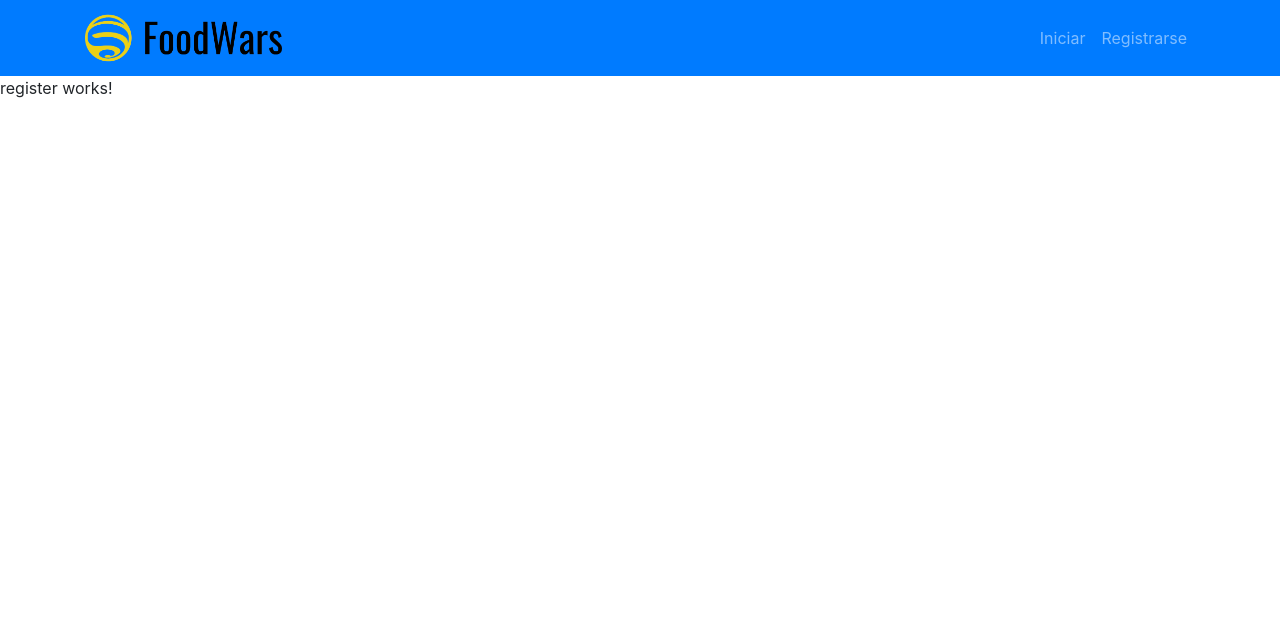
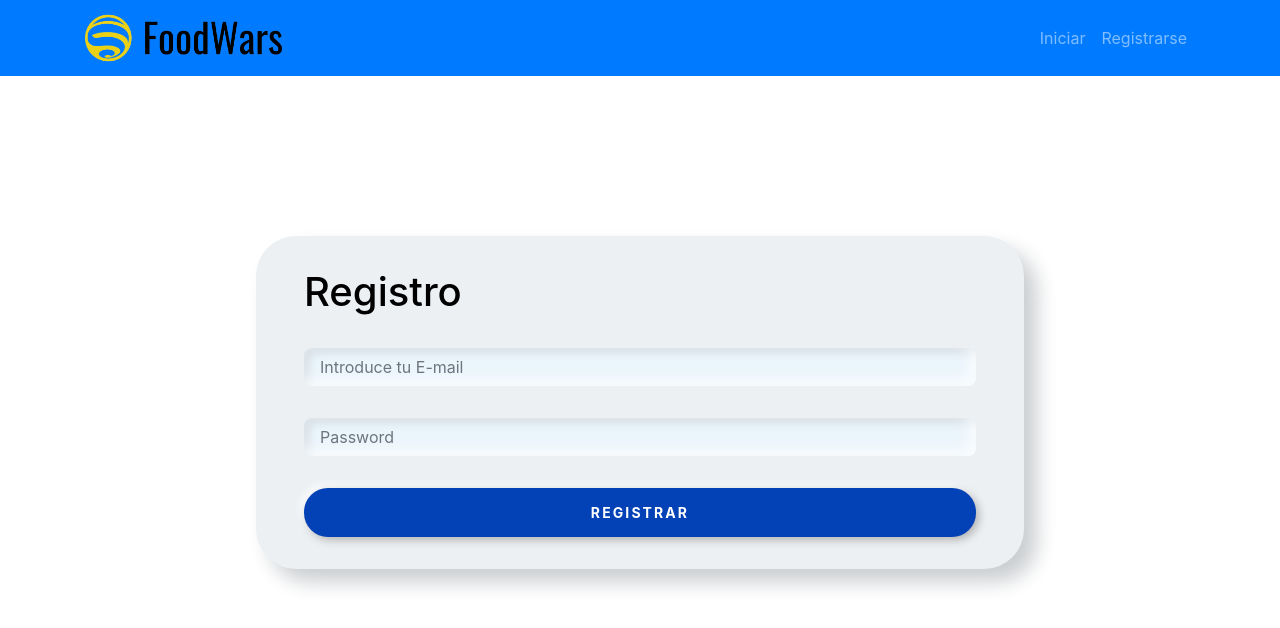
Before and after one commit to TP01AB/Comida_front, an Angular app: page /registrarse in a window 1280 px wide. Shown: the top 628 px of the page. Built offline with nearby package versions, Linux system fonts and the light colour scheme.

Commit message:
Sprint 1

```diff
--- a/angular.json
+++ b/angular.json
@@ -35,8 +35,9 @@
                             "./node_modules/bootstrap/dist/css/bootstrap.min.css"
                         ],
                         "scripts": [
-                            "./node_modules/bootstrap/dist/js/bootstrap.bundle.min.js",
-                            "./node_modules/jquery/dist/jquery.slim.min.js"
+                            "./node_modules/jquery/dist/jquery.min.js",
+                            "./node_modules/bootstrap/dist/js/bootstrap.bundle.min.js"
+
                         ]
                     },
                     "configurations": {
--- a/package.json
+++ b/package.json
@@ -32,6 +32,7 @@
     "@angular/cli": "~11.2.11",
     "@angular/compiler-cli": "~11.2.12",
     "@types/jasmine": "~3.6.0",
+    "@types/lodash": "^4.14.169",
     "@types/node": "^12.11.1",
     "codelyzer": "^6.0.0",
     "jasmine-core": "~3.6.0",
--- a/src/app/pages/login/login.component.html
+++ b/src/app/pages/login/login.component.html
@@ -1 +1,18 @@
-<p>login works!</p>
+<div class="login">
+    <form [formGroup]="FormLogin" (ngSubmit)="onSubmit()" class="custom-form" method="post">
+        <h1>Login</h1>
+        <input type="email" id="email" name="email" placeholder="Introduce tu E-mail" required="required" formControlName="email" class="form-control" />
+        <div *ngIf="submitted && form.email.errors">
+            <div>El correo: </div>
+            <div *ngIf="form.email.errors.required">No puede estar vacío</div>
+            <div *ngIf="form.email.errors.pattern">Dirección de correo no valida</div>
+        </div>
+        <input type="password" name="password" id="password" placeholder="Password" required="required" formControlName="password" class="form-control" />
+        <div *ngIf="submitted && form.password.errors">
+            <div>La contraseña: </div>
+            <div *ngIf="form.password.errors.required">No puede estar vacío</div>
+            <div *ngIf="form.password.errors?.min">Longuitud mínima 8 caracteres</div>
+        </div>
+        <button type="submit">Iniciar</button>
+    </form>
+</div>
--- a/src/app/pages/login/login.component.scss
+++ b/src/app/pages/login/login.component.scss
@@ -0,0 +1,55 @@
+* {
+    box-sizing: border-box;
+}
+
+html,
+body {
+    background: #ecf0f3;
+}
+
+h1 {
+    margin: 0;
+    padding: 0;
+}
+
+.custom-form {
+    min-width: 300px;
+    max-width: 60%;
+    margin: 0px auto;
+    background: rgba(255, 255, 255, 0.15);
+    padding: 2rem 3rem;
+    margin: auto;
+    border-radius: 2.5rem;
+    background-color: #ecf0f3;
+    box-shadow: 13px 13px 20px #cbced1, -13px -13px 20px #ffffff;
+    color: black;
+    margin-top: 10rem;
+}
+
+.custom-form input {
+    display: block;
+    margin: 2rem 0;
+    width: 100%;
+    border-radius: 0.5rem;
+    padding: 1rem;
+    border: none;
+    box-shadow: inset -5px -5px 15px rgba(255, 255, 255, 0.8), inset 5px 5px 10px rgba(0, 0, 0, 0.1);
+    border: 0 none;
+    background: #ebf5fc;
+}
+
+.custom-form button {
+    text-transform: uppercase;
+    letter-spacing: 0.15em;
+    border: none;
+    font-size: 0.875rem;
+    color: #ffffff;
+    font-weight: bold;
+    background-color: #bcd8c1;
+    width: 100%;
+    display: block;
+    padding: 0.875rem 1rem;
+    border-radius: 1.5rem;
+    box-shadow: 3px 3px 8px #b1b1b1, -3px -3px 8px #ffffff;
+    cursor: pointer;
+}
--- a/src/app/pages/login/login.component.ts
+++ b/src/app/pages/login/login.component.ts
@@ -1,4 +1,8 @@
 import { Component, OnInit } from '@angular/core';
+import { Router } from '@angular/router';
+import { LoginService } from 'src/app/services/login.service';
+import { FormBuilder, FormGroup, Validators } from '@angular/forms';
+import { HttpErrorResponse } from '@angular/common/http';
 
 @Component({
   selector: 'app-login',
@@ -6,10 +10,72 @@ import { Component, OnInit } from '@angular/core';
   styleUrls: ['./login.component.scss']
 })
 export class LoginComponent implements OnInit {
-
-  constructor() { }
+  FormLogin: FormGroup;
+  message: any;
+  submitted = false;
+  isEmail = /\S+@\S+\.\S+/;
+  user: any;
+  constructor(private loginService: LoginService, private router: Router, private formBuilder: FormBuilder) {
+    this.FormLogin = this.formBuilder.group({
+      email: ['', [Validators.required, Validators.pattern(this.isEmail)]],
+      password: ['', [Validators.required, Validators.min(8)]]
+    });
+    this.user = {
+      token: "",
+      user_id: "",
+      rol: "",
+      email: "",
+      nombre: "",
+      apellidos: "",
+      telefono: "",
+      direccion: ""
+    }
+    this.message = "";
+    if (this.loginService.isUserSigned()) { this.router.navigate(['/login']); } else { }
+  }
 
   ngOnInit(): void {
   }
+  onReset() {
+    this.submitted = false;
+    this.FormLogin.reset();
+  }
+  onSubmit() {
+    this.submitted = true;
+    let Data = this.FormLogin.value;
+    const email = Data.email;
+    const password = Data.password;
 
+    this.onReset();
+
+    this.loginService.login(email, password).subscribe(
+      (response: any) => {
+
+        this.user.token = response.message.access_token;
+        this.user.email = response.message.user.email;
+        this.user.rol = response.message.user.rol_id;
+        this.user.user_id = response.message.user.id;
+        this.user.nombre = response.message.user.name;
+        this.user.apellidos = response.message.user.lastname;
+        this.user.telefono = response.message.user.phone;
+        this.user.direccion = response.message.user.address;
+        if (this.user.rol === 1) { this.message = "Inicio correcto eres admin"; }
+        if (this.user.rol === 2) { this.message = "Inicio correcto eres restaurante"; }
+        if (this.user.rol === 3) { this.message = "Inicio correcto eres repartidor"; }
+        if (this.user.rol === 4) { this.message = "Inicio correcto eres cliente"; }
+
+        sessionStorage.setItem(LoginService.SESSION_STORAGE_KEY, JSON.stringify(this.user));
+        console.log(this.user);
+
+      },
+      (err: HttpErrorResponse) => {
+        if (err.error instanceof Error) {
+          console.log("Client-side error in login");
+        } else {
+          console.log("Server-side error in login");
+        }
+      }
+    );
+  }
+  get form() { return this.FormLogin.controls; }
 }
--- a/src/app/pages/register/register.component.html
+++ b/src/app/pages/register/register.component.html
@@ -1 +1,18 @@
-<p>register works!</p>
+<div class="login">
+    <form [formGroup]="FormRegister" (ngSubmit)="onSubmit()" class="custom-form" method="post">
+        <h1>Registro</h1>
+        <input type="email" id="email" name="email" placeholder="Introduce tu E-mail" required="required" formControlName="email" class="form-control" />
+        <div *ngIf="submitted && form.email.errors">
+            <div>El correo: </div>
+            <div *ngIf="form.email.errors.required">No puede estar vacío</div>
+            <div *ngIf="form.email.errors.pattern">Dirección de correo no valida</div>
+        </div>
+        <input type="password" name="password" id="password" placeholder="Password" required="required" formControlName="password" class="form-control" />
+        <div *ngIf="submitted && form.password.errors">
+            <div>La contraseña: </div>
+            <div *ngIf="form.password.errors.required">No puede estar vacío</div>
+            <div *ngIf="form.password.errors?.min">Longuitud mínima 8 caracteres</div>
+        </div>
+        <button type="submit">Registrar</button>
+    </form>
+</div>
--- a/src/app/pages/register/register.component.scss
+++ b/src/app/pages/register/register.component.scss
@@ -0,0 +1,55 @@
+* {
+    box-sizing: border-box;
+}
+
+html,
+body {
+    background: #ecf0f3;
+}
+
+h1 {
+    margin: 0;
+    padding: 0;
+}
+
+.custom-form {
+    min-width: 300px;
+    max-width: 60%;
+    margin: 0px auto;
+    background: rgba(255, 255, 255, 0.15);
+    padding: 2rem 3rem;
+    margin: auto;
+    border-radius: 2.5rem;
+    background-color: #ecf0f3;
+    box-shadow: 13px 13px 20px #cbced1, -13px -13px 20px #ffffff;
+    color: black;
+    margin-top: 10rem;
+}
+
+.custom-form input {
+    display: block;
+    margin: 2rem 0;
+    width: 100%;
+    border-radius: 0.5rem;
+    padding: 1rem;
+    border: none;
+    box-shadow: inset -5px -5px 15px rgba(255, 255, 255, 0.8), inset 5px 5px 10px rgba(0, 0, 0, 0.1);
+    border: 0 none;
+    background: #ebf5fc;
+}
+
+.custom-form button {
+    text-transform: uppercase;
+    letter-spacing: 0.15em;
+    border: none;
+    font-size: 0.875rem;
+    color: #ffffff;
+    font-weight: bold;
+    background-color: #0342b6;
+    width: 100%;
+    display: block;
+    padding: 0.875rem 1rem;
+    border-radius: 1.5rem;
+    box-shadow: 3px 3px 8px #b1b1b1, -3px -3px 8px #ffffff;
+    cursor: pointer;
+}
--- a/src/app/pages/register/register.component.ts
+++ b/src/app/pages/register/register.component.ts
@@ -1,4 +1,6 @@
 import { Component, OnInit } from '@angular/core';
+import { FormBuilder, FormGroup, Validators } from '@angular/forms';
+import { Router } from '@angular/router';
 
 @Component({
   selector: 'app-register',
@@ -6,10 +8,20 @@ import { Component, OnInit } from '@angular/core';
   styleUrls: ['./register.component.scss']
 })
 export class RegisterComponent implements OnInit {
-
-  constructor() { }
+  FormRegister: FormGroup;
+  message: any;
+  submitted = false;
+  isEmail = /\S+@\S+\.\S+/;
+  constructor(private router: Router, private formBuilder: FormBuilder) {
+    this.FormRegister = this.formBuilder.group({
+      email: ['', [Validators.required, Validators.pattern(this.isEmail)]],
+      password: ['', [Validators.required, Validators.min(8)]]
+    });
+   }
 
   ngOnInit(): void {
   }
 
+  onSubmit() { }
+  get form() { return this.FormRegister.controls; }
 }
--- a/src/app/services/login.service.ts
+++ b/src/app/services/login.service.ts
@@ -1,9 +1,39 @@
+import { environment } from './../../environments/environment';
 import { Injectable } from '@angular/core';
-
+import * as _ from "lodash";
+import { HttpClient, HttpHeaders } from "@angular/common/http";
 @Injectable({
   providedIn: 'root'
 })
 export class LoginService {
+  public static readonly SESSION_STORAGE_KEY: string = "apiPassport";
+  message: any;
+  user: any;
 
-  constructor() { }
+  constructor(private http: HttpClient) { }
+
+  public login = (email: string, password: string) => {
+    const url = environment.api + "login";
+
+    let headers = new HttpHeaders({
+      'Content-Type': 'application/json',
+    });
+
+    return this.http.post(url, { 'email': email, 'password': password }, { headers: headers });
+  }
+  public isUserSigned(): boolean {
+    let iniciado = false;
+    let aux: any | null;
+    aux = {
+      access_token: "",
+      email:""
+    }
+    if (!_.isEmpty(sessionStorage.getItem(LoginService.SESSION_STORAGE_KEY))) {
+      iniciado = true;
+      aux = sessionStorage.getItem(LoginService.SESSION_STORAGE_KEY);
+      aux = JSON.parse(aux);
+      this.user = aux;
+    }
+    return iniciado;
+  }
 }
--- a/src/environments/environment.prod.ts
+++ b/src/environments/environment.prod.ts
@@ -1,3 +1,4 @@
 export const environment = {
+  api: "http://localhost:8000/api/",
   production: true
 };
--- a/src/environments/environment.ts
+++ b/src/environments/environment.ts
@@ -3,6 +3,7 @@
 // The list of file replacements can be found in `angular.json`.
 
 export const environment = {
+  api: "http://localhost:8000/api/",
   production: false
 };
 
```
Also changed, not shown: 1 other file (tests, documents, lock files or other folders).
